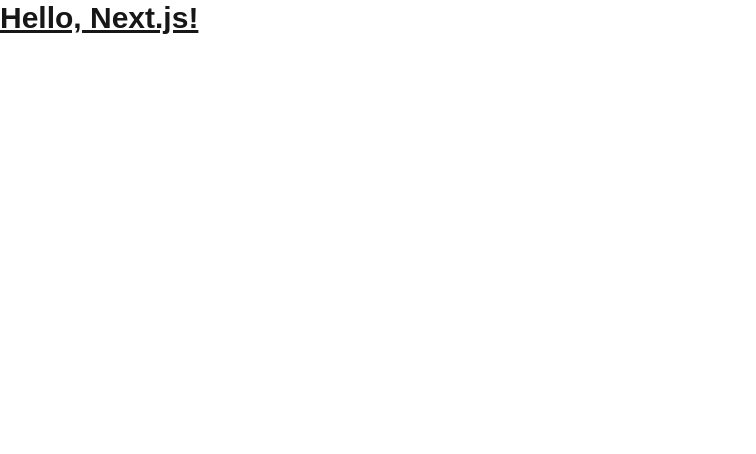
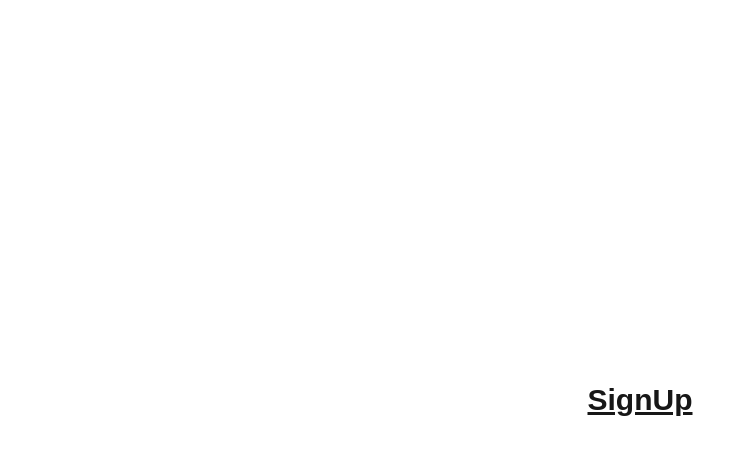
Before and after one commit to cysec-wht24/Playlist-Manager, a Next.js app: page /signup in a window 1280 px wide. Shown: the top 454 px of the page, without its empty margins (0-756 px from the left). Built offline with nearby package versions, Linux system fonts and the light colour scheme.

Commit message:
Designing

```diff
--- a/src/app/signup/page.tsx
+++ b/src/app/signup/page.tsx
@@ -1,3 +1,26 @@
+"use client";
+// https://nextjs.org/docs/app/building-your-application/rendering/client-components
+import Link from "next/link";
+import React from "react";
+import {useRouter} from "next/navigation";
+import {axios} from "axios";
+// ts requires type defination since axios
+// type are not defined you have to explicitly install them
+
+
 export default function Page() {
-    return <h1 className="text-3xl font-bold underline">Hello, Next.js!</h1>
+
+  const [user, setUser] = React.useState({
+    email: "",
+    password: "",
+    username: ""
+  })
+
+  const onSignUp = async () => {
+
   }
+
+    return (
+    <h1 className="text-3xl font-bold
+    underline flex flex-col items-center justify-center min-h-screen py-2"> SignUp </h1>
+  )}
```
